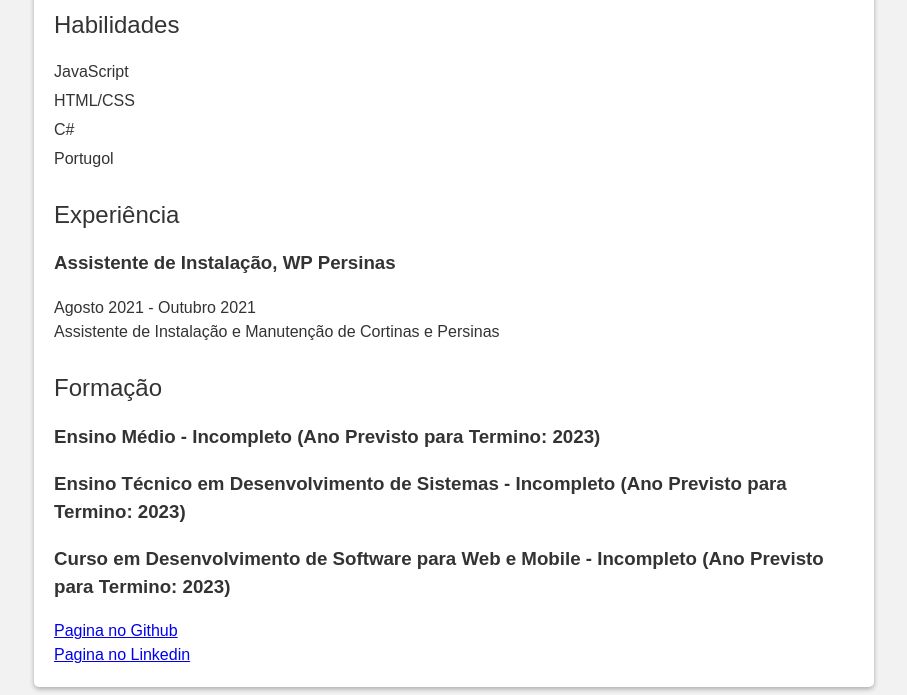
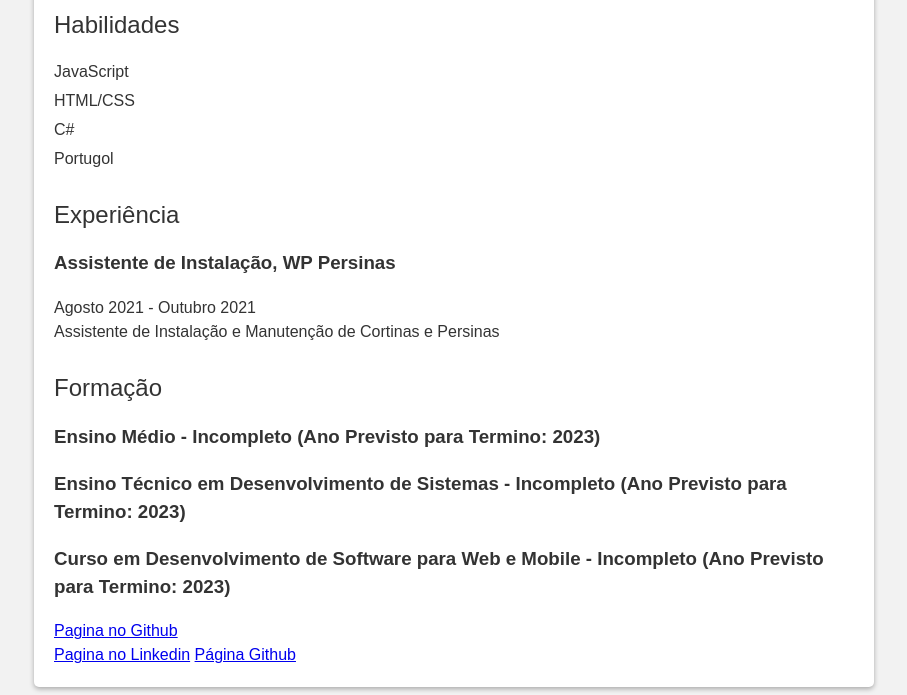
Before and after one commit to EnzoPaduanello/Senac3DS, a plain HTML site: page curriculo.html in a window 1280 px wide. Shown: the part 298-993 px from the top of the page, without its empty margins (186-1093 px from the left). Drawn offline with Linux system fonts and the light colour scheme.

Commit message:
Update curriculo.html

```diff
--- a/curriculo.html
+++ b/curriculo.html
@@ -52,5 +52,6 @@
 		<h3>Curso em Desenvolvimento de Software para Web e Mobile - Incompleto (Ano Previsto para Termino: 2023)</h3>
 				<a href="https://github.com/EnzoPaduanello">Pagina no Github</a><p></p>
 				<a href="https://br.linkedin.com/in/enzo-vitoriano-puttini-paduanello-85278324b">Pagina no Linkedin</a>
+				<a class="btn btn-outline-primary" href="https://github.com/EnzoPaduanello" role="button">Página Github</a>
 </body>
 </html>
```
